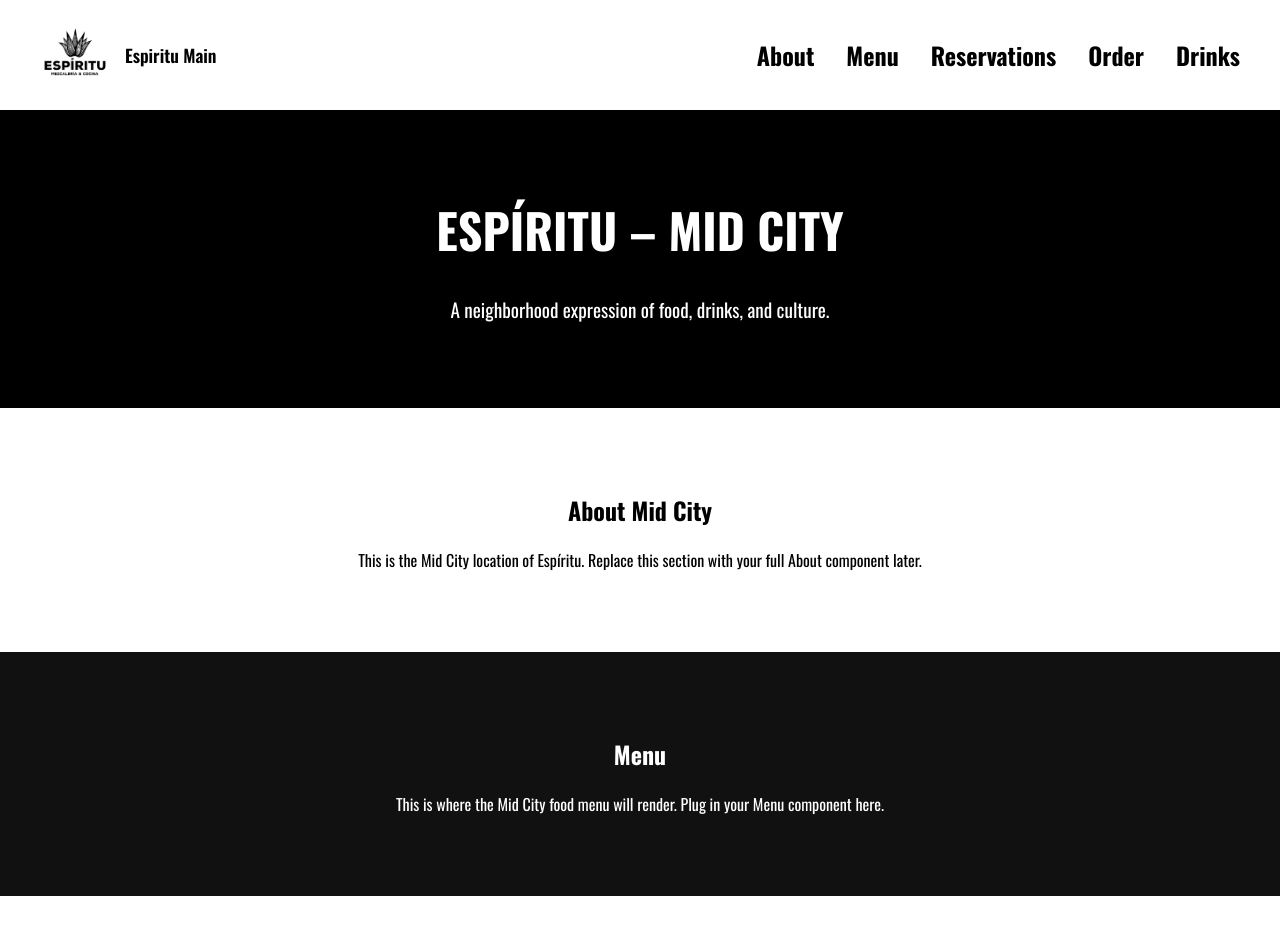
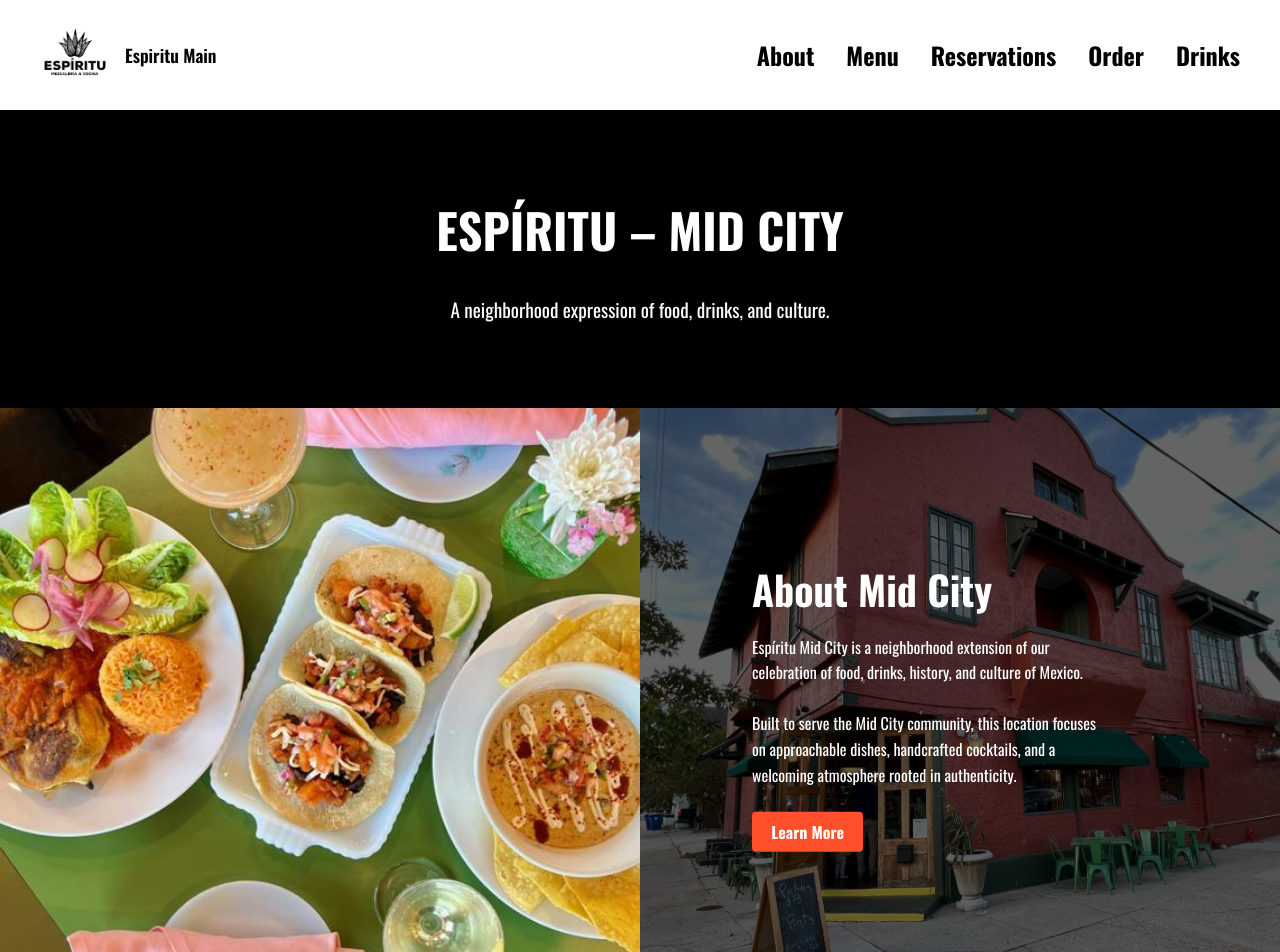
Before and after one commit to ravenhillh/espiritu-site, a React (Vite) app: page /midcity in a window 1280 px wide. Shown: the top 952 px of the page. Built offline with nearby package versions, Linux system fonts and the light colour scheme; a web font is replaced by a local one.

Commit message:
added mid city about

```diff
--- a/src/components/MidCity.tsx
+++ b/src/components/MidCity.tsx
@@ -1,6 +1,8 @@
 import { useState } from "react";
 import { Link } from "react-router-dom";
 import EspiIcon from "../assets/espi.jpg";
+import MidCityPic from "../assets/espirituMidCity.jpg";
+import FoodPic from "../assets/espirituMidCityFood.jpg";
 
 const MidCity = () => {
   const [open, setOpen] = useState(false);
@@ -68,12 +70,41 @@
       </section>
 
       {/* ABOUT SECTION */}
-      <section id="midcity-about" className="midcity-section light">
-        <h2>About Mid City</h2>
-        <p>
-          This is the Mid City location of Espíritu. Replace this section with
-          your full About component later.
-        </p>
+      <section id="midcity-about" className="midcity-about">
+        {/* Left Image */}
+        <div className="midcity-about-image-container">
+          <img
+            src={FoodPic}
+            alt="Mid City exterior"
+            className="midcity-about-image"
+          />
+        </div>
+
+        {/* Right Image with Overlay Text */}
+        <div className="midcity-about-text-container">
+          <img
+            src={MidCityPic}
+            alt="Mid City interior"
+            className="midcity-about-background"
+          />
+
+          <div className="midcity-about-overlay">
+            <h2>About Mid City</h2>
+            <p>
+              Espíritu Mid City is a neighborhood extension of our celebration
+              of food, drinks, history, and culture of Mexico.
+              <br />
+              <br />
+              Built to serve the Mid City community, this location focuses on
+              approachable dishes, handcrafted cocktails, and a welcoming
+              atmosphere rooted in authenticity.
+            </p>
+
+            <a href="#" className="midcity-about-link">
+              Learn More
+            </a>
+          </div>
+        </div>
       </section>
 
       {/* MENU SECTION */}
--- a/src/index.css
+++ b/src/index.css
@@ -833,11 +833,97 @@
   top: 0;
 }
 
+/* ==========================
+   MIDCITY ABOUT SECTION
+========================== */
+
+.midcity-about {
+  display: flex;
+  width: 100%;
+  height: 70vh;
+}
+
+.midcity-about-image-container {
+  width: 50%;
+  height: 100%;
+}
+
+.midcity-about-image {
+  width: 100%;
+  height: 100%;
+  object-fit: cover;
+}
+
+.midcity-about-text-container {
+  position: relative;
+  width: 50%;
+  height: 100%;
+}
+
+.midcity-about-background {
+  width: 100%;
+  height: 100%;
+  object-fit: cover;
+  filter: brightness(0.4);
+}
+
+.midcity-about-overlay {
+  position: absolute;
+  top: 50%;
+  left: 45%;
+  transform: translate(-50%, -50%);
+  color: white;
+  max-width: 500px;
+}
+
+.midcity-about-overlay h2 {
+  font-size: 2.5rem;
+  margin-bottom: 1rem;
+}
+
+.midcity-about-overlay p {
+  font-size: 1rem;
+  line-height: 1.6;
+  margin-bottom: 1.5rem;
+}
+
+.midcity-about-link {
+  display: inline-block;
+  padding: 0.5rem 1.2rem;
+  background-color: #ff4f2b;
+  color: white;
+  text-decoration: none;
+  border-radius: 4px;
+  font-weight: bold;
+  transition: background-color 0.2s ease;
+}
+
+.midcity-about-link:hover {
+  background-color: #e9421e;
+}
+
 html {
   scroll-behavior: smooth;
 }
 
 @media screen and (max-width: 768px) {
+  .midcity-about {
+    flex-direction: column;
+    height: auto;
+  }
+
+  .midcity-about-image-container,
+  .midcity-about-text-container {
+    width: 100%;
+    height: 50vh;
+  }
+
+  .midcity-about-overlay {
+    left: 50%;
+    text-align: center;
+    width: 90%;
+  }
+
   .midcity-nav-links {
     display: none;
   }
```
Also changed, not shown: src/assets/espirituMidCity.jpg (added), src/assets/espirituMidCityFood.jpg (added).
